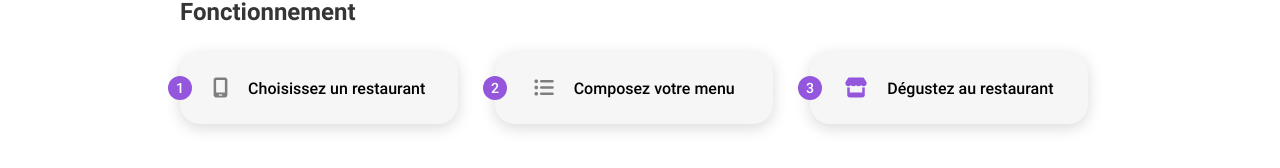
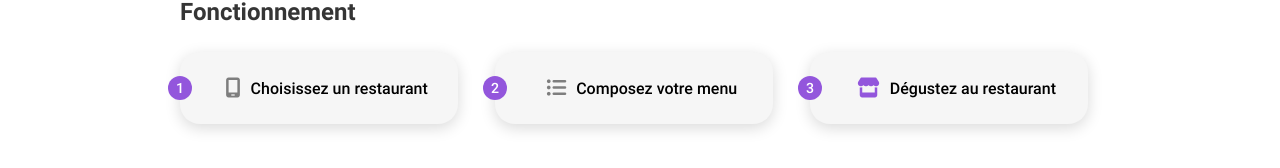
Before and after one commit to stephanievanoverberghe/ocr-p3-ohmyfood, a website: page index.html in a window 1280 px wide. Shown: the part 389-557 px from the top of the page. Drawn offline with Linux system fonts and the light colour scheme.

Commit message:
fix: update functioning

```diff
--- a/src/assets/sass/style.scss
+++ b/src/assets/sass/style.scss
@@ -92,6 +92,7 @@
             display: flex;
             justify-content: center;
             align-items: center;
+            padding: 0 0 0 1.5rem;
         }
     }
 
@@ -99,7 +100,7 @@
         &__icon {
             font-size: 2rem;
             color: var(--gray-bold);
-            margin-right: 2rem;
+            margin-right: 1rem;
         }
 
         &__content {
```
Also changed, not shown: src/assets/css/style.css, src/assets/img/logo-nb.png (deleted), 1 other file.
